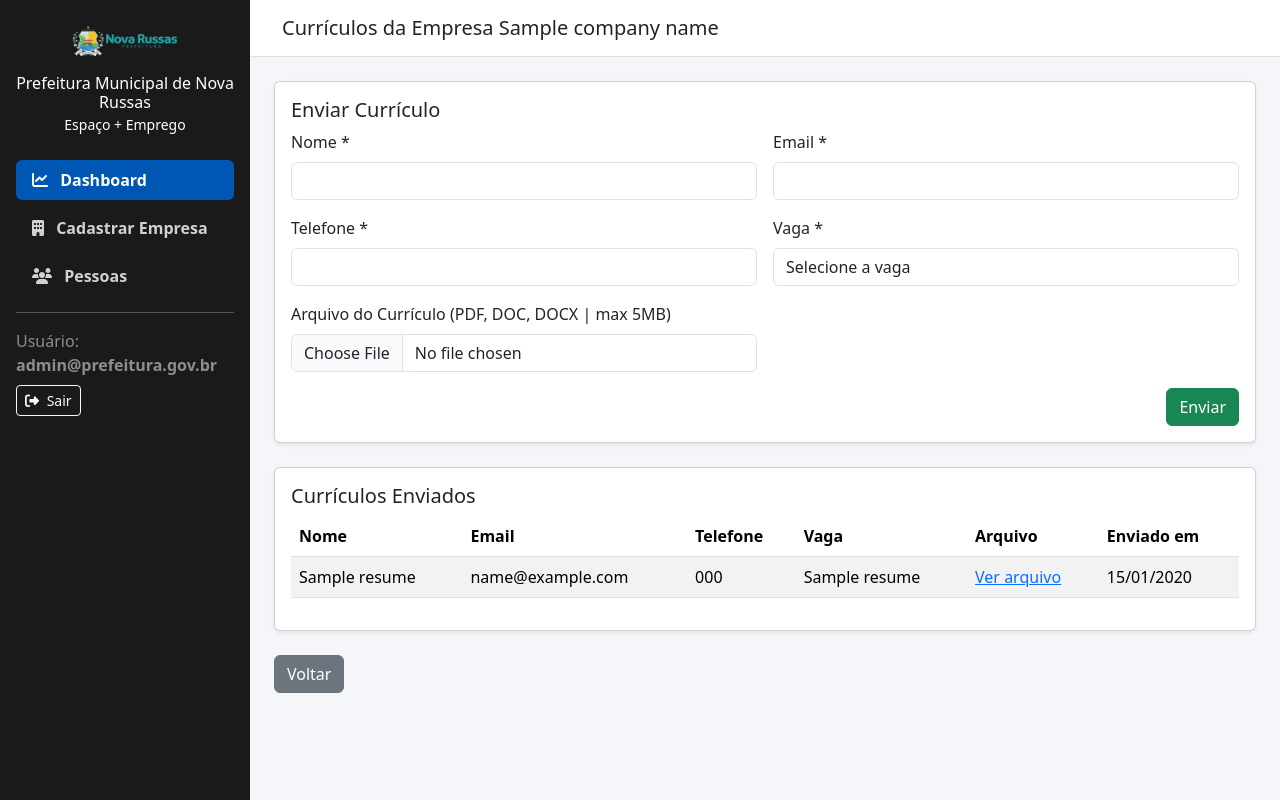
After one commit to ArthuPereira/portal-vagas, a PHP site: template src/Views/resume.php in a window 1280 px wide. The commit adds this page. Run offline with PHP 8.4, Linux system fonts and the light colour scheme; the template is opened without the code that fills it: most values are stand-ins (such as "Sample title", 1, 10 or a date in 2020).

Commit message:
arquivo é uma desgraça msm

```diff
--- a/src/Controllers/CompanyController.php
+++ b/src/Controllers/CompanyController.php
@@ -55,8 +55,6 @@ class CompanyController
 
     public function update(string $id)
     {
-        // [GET] id -> informação -> view -> [POST] update -> flash -> header(inicial ? ou id no header...)
-
         if ($_SERVER['REQUEST_METHOD'] === 'POST') {
             $fields = ['name', 'cnpj', 'email', 'responsible', 'cep', 'phone', 'address', 'city', 'status', 'description'];
             $formData = [];
--- a/src/Http/web.php
+++ b/src/Http/web.php
@@ -5,8 +5,10 @@ namespace App\Http;
 use App\Http\Route;
 use App\Controllers\HomeController;
 use App\Controllers\CompanyController;
+use App\Controllers\ResumeController;
 use App\Controllers\VacancyController;
 use App\Repositories\CompanyRepository;
+use App\Repositories\ResumeRepository;
 use App\Repositories\VacancyRepository;
 
 Route::add('/', HomeController::class, 'index', CompanyRepository::class);
@@ -20,3 +22,6 @@ Route::add('/company/{id}', CompanyController::class, 'show', CompanyRepository:
 
 Route::add('/vacancy/create/{id}', VacancyController::class, 'create', VacancyRepository::class);
 Route::add('/vacancy/{id}', VacancyController::class, 'show', VacancyRepository::class);
+
+Route::add('/resume/create/{id}', ResumeController::class, 'create', ResumeRepository::class);
+Route::add('/resume/{id}', ResumeController::class, 'show', ResumeRepository::class);
--- a/src/Views/company.php
+++ b/src/Views/company.php
@@ -102,7 +102,7 @@
     </div>
 
     <div class="mb-4">
-      <a href="#" class="btn btn-success me-2">Ver/Enviar Currículos</a>
+      <a href="/mvc-php/resume/<?= $company->id; ?>" class="btn btn-success me-2">Ver/Enviar Currículos</a>
       <a href="/mvc-php/vacancy/<?= $company->id; ?>" class="btn btn-primary">Ver/Cadastrar Vagas</a>
     </div>
 
--- a/src/Views/editCompany.php
+++ b/src/Views/editCompany.php
@@ -58,8 +58,8 @@
             <div class="col-md-4">
               <label class="form-label">Status</label>
               <select name="status" class="form-select" required>
-                <option value="Ativo" <?= $company->status == 'ATIVO' ? 'selected' : '' ?>>Ativo</option>
-                <option value="Em Negociacao" <?= $company->status == 'NEGOCIAÇÃO' ? 'selected' : '' ?>>Em Negociação</option>
+                <option value="Ativo" <?= $company->status == 'ATIVO' ? 'selected' : '' ?>>ATIVO</option>
+                <option value="Em Negociacao" <?= $company->status == 'NEGOCIAÇÃO' ? 'selected' : '' ?>>EM NEGOCIAÇÃO</option>
               </select>
             </div>
 
--- /dev/null
+++ b/src/Views/resume.php
@@ -0,0 +1,102 @@
+<div class="main-content">
+  <div class="topbar">
+    <h5 class="m-0">Currículos da Empresa <?= $companyName; ?></h5>
+  </div>
+
+  <div id="conteudo" class="p-4">
+
+    <div class="card shadow-sm mb-4">
+      <div class="card-body">
+        <h5>Enviar Currículo</h5>
+        <?php if (!empty($flash['success'])): ?>
+            <div class='alert alert-success mt-3 mx-auto'><?= $flash['success'] ?></div>
+        <?php endif; ?>
+
+        <?php if (!empty($flash['error'])): ?>
+            <div class='alert alert-danger mt-3 mx-auto'><?= $flash['error'] ?></div>
+        <?php endif; ?>
+
+        <form method="POST" action="/mvc-php/resume/create/<?= $companyId; ?>" enctype="multipart/form-data" class="row g-3">
+          <div class="col-md-6">
+            <label for="name" class="form-label">Nome *</label>
+            <input type="text" id="name" name="name" class="form-control" required />
+          </div>
+          <div class="col-md-6">
+            <label for="email" class="form-label">Email *</label>
+            <input type="email" id="email" name="email" class="form-control" required />
+          </div>
+          <div class="col-md-6">
+            <label for="telefone" class="form-label">Telefone *</label>
+            <input type="text" id="telefone" name="phone" class="form-control" />
+          </div>
+          <div class="col-md-6">
+            <label for="vaga_id" class="form-label">Vaga *</label>
+            <select id="vaga_id" name="vacancy_id" class="form-control" required>
+              <option value="">Selecione a vaga</option>
+              <?php foreach($vacancies as $vacancy): ?>
+                <option value="<?= $vacancy->id; ?>"><?= htmlspecialchars($vacancy->name); ?></option>
+              <?php endforeach; ?>
+            </select>
+          </div>
+
+          <div class="col-md-6">
+            <label for="curriculo" class="form-label">Arquivo do Currículo (PDF, DOC, DOCX | max 5MB)</label>
+            <input type="file" id="curriculo" name="resume" class="form-control" accept=".pdf,.doc,.docx" required />
+          </div>
+          <div class="col-12 text-end">
+            <button type="submit" class="btn btn-success">Enviar</button>
+          </div>
+        </form>
+      </div>
+    </div>
+
+    <div class="card shadow-sm">
+      <div class="card-body">
+        <h5>Currículos Enviados</h5>
+        <?php if(count($resumes) === 0): ?>
+          <p>Nenhum currículo enviado.</p>
+        <?php else: ?>
+          <table class="table table-striped">
+            <thead>
+              <tr>
+                <th>Nome</th>
+                <th>Email</th>
+                <th>Telefone</th>
+                <th>Vaga</th>
+                <th>Arquivo</th>
+                <th>Enviado em</th>
+              </tr>
+            </thead>
+            <tbody>
+              <?php foreach($resumes as $resume): ?>
+                <tr>
+                  <td><?= htmlspecialchars($resume->name); ?></td>
+                  <td><?= htmlspecialchars($resume->email); ?></td>
+                  <td><?= htmlspecialchars($resume->phone); ?></td>
+                  <td><?= htmlspecialchars($resume->vacancy_name); ?></td>
+                  <td>
+                    <?php if ($resume->path): ?>
+                      <a href="/mvc-php/uploads/resumes/<?= rawurlencode($resume->path); ?>" target="_blank" rel="noopener noreferrer">Ver arquivo</a>
+                    <?php else: ?>
+                      -
+                    <?php endif; ?>
+                  </td>
+                  <td>
+                    <?php
+                      $dataCriadoEm = strtotime($resume->created_at ?? '');
+                      echo $dataCriadoEm ? date('d/m/Y', $dataCriadoEm) : '-';
+                    ?>
+                  </td>
+                </tr>
+              <?php endforeach; ?>
+            </tbody>
+          </table>
+        <?php endif; ?>
+      </div>
+    </div>
+
+    <div class="mt-4">
+      <a href="/mvc-php/company/<?= $companyId; ?>" class="btn btn-secondary">Voltar</a>
+    </div>
+  </div>
+</div>
```
Also changed, not shown: src/Controllers/ResumeController.php (added, +88 -0 lines), src/Models/ResumeModel.php (added, +82 -0 lines), src/Repositories/ResumeRepository.php (added, +68 -0 lines), src/Views/debug.php (added, +14 -0 lines).
